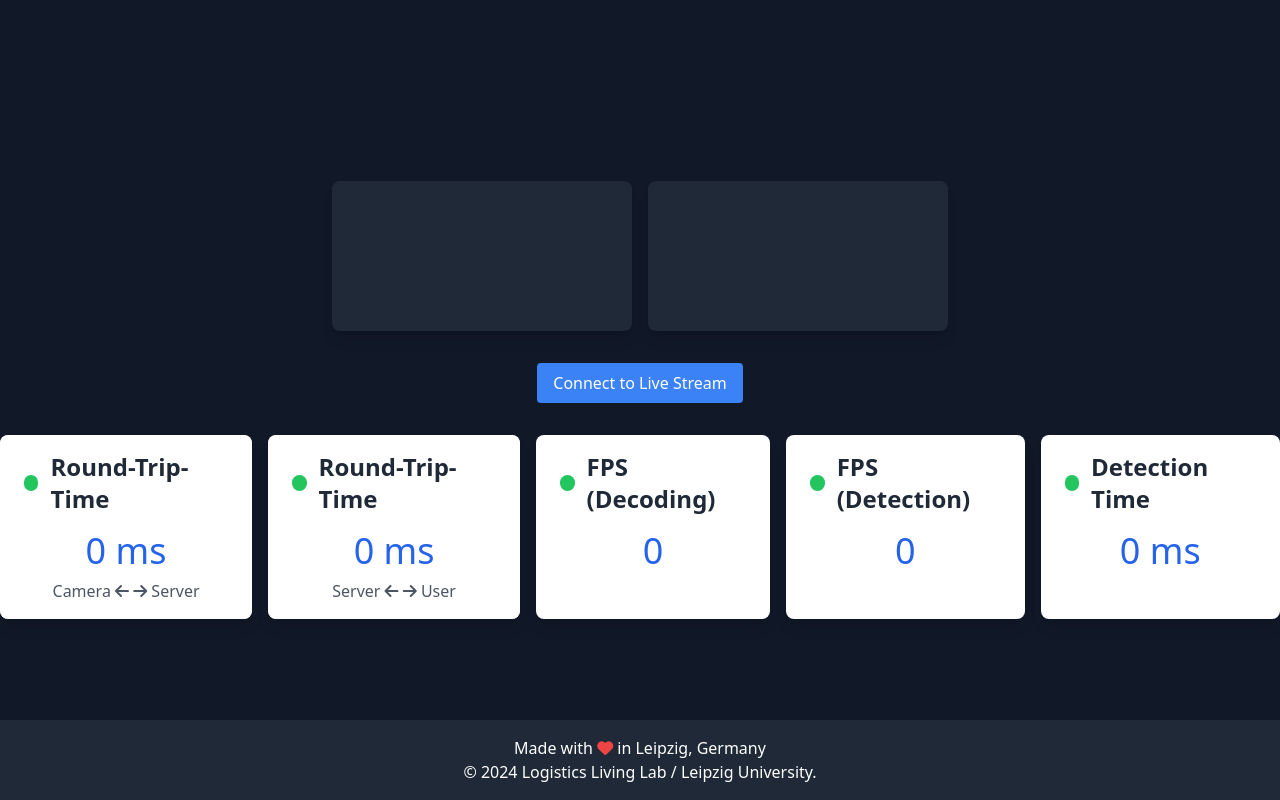
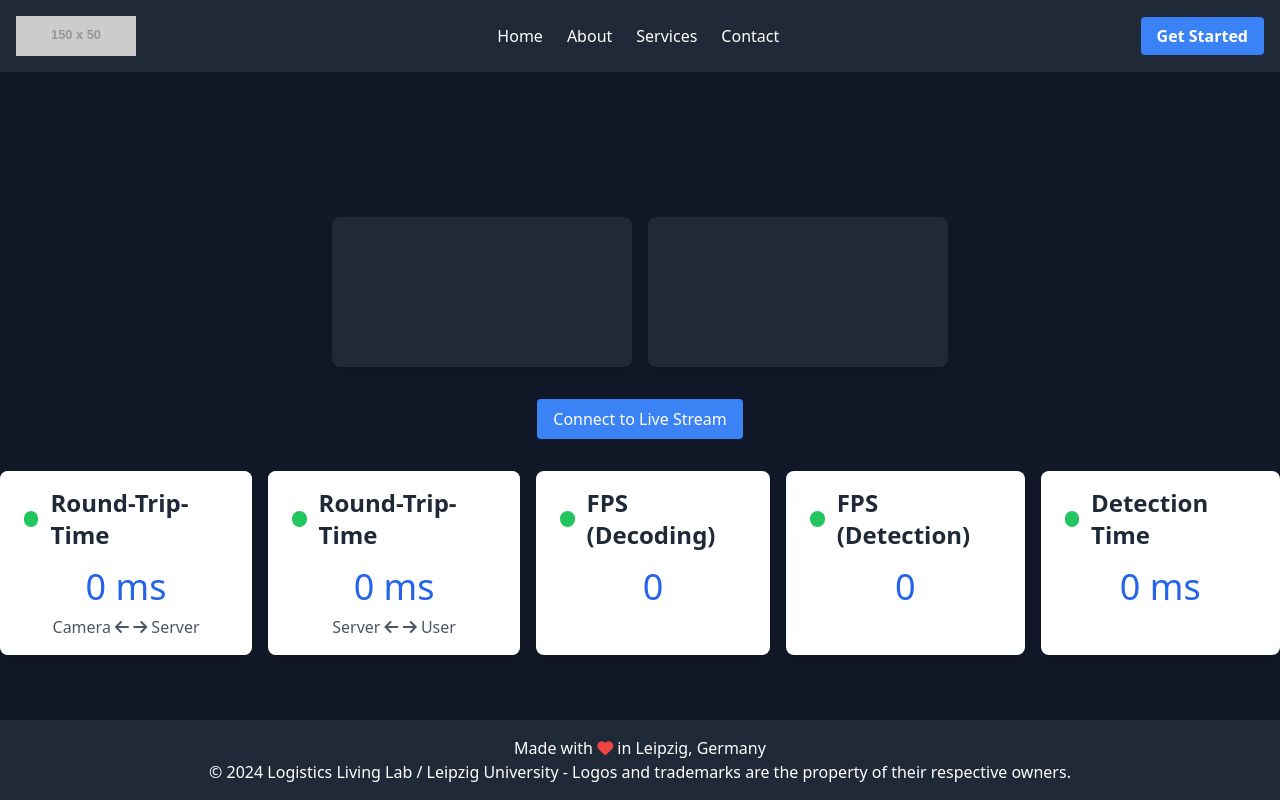
Before and after one commit to Logistics-Living-Lab/tri5g-webrtc-server, a plain HTML site: page html-files/tailwind-ui.html in a window 1280 px wide. Drawn offline with nearby package versions, Linux system fonts and the light colour scheme; no server answers; placeholder pictures from the web are drawn by us.

Commit message:
- added header

```diff
--- a/html-files/tailwind-ui.html
+++ b/html-files/tailwind-ui.html
@@ -10,7 +10,33 @@
     <script src="https://code.jquery.com/jquery-3.7.1.min.js"></script>
     <script src="app.js"></script>
 </head>
-<body class="bg-gray-900 flex flex-col items-center justify-center h-screen">
+<body class="bg-gray-900 flex flex-col min-h-screen">
+<!-- Header -->
+<header class="bg-gray-800 text-white py-4">
+    <div class="container mx-auto flex items-center justify-between px-4">
+        <!-- Logo -->
+        <div class="flex-shrink-0">
+            <a href="/">
+                <img src="https://via.placeholder.com/150x50?text=Logo" alt="Logo" class="h-10">
+            </a>
+        </div>
+        <!-- Navigation -->
+        <nav class="hidden md:flex space-x-6">
+            <a href="#" class="hover:underline">Home</a>
+            <a href="#" class="hover:underline">About</a>
+            <a href="#" class="hover:underline">Services</a>
+            <a href="#" class="hover:underline">Contact</a>
+        </nav>
+        <!-- CTA Button -->
+        <div>
+            <a href="#" class="bg-blue-500 hover:bg-blue-600 text-white font-bold py-2 px-4 rounded">
+                Get Started
+            </a>
+        </div>
+    </div>
+</header>
+
+<div class="flex flex-col flex-grow items-center justify-center">
     <div class="flex space-x-4">
         <div class="bg-gray-800 shadow-lg rounded-lg overflow-hidden w-1/2">
             <video class="w-full" width="1920" height="1080" id="video01" autoplay="true" playsinline="true"></video>
@@ -97,9 +123,11 @@
             </div>
         </div>
     </div>
+</div>
 <footer class="bg-gray-800 text-white text-center py-4 w-full absolute bottom-0">
     <p>Made with <i class="fas fa-heart text-red-500"></i> in Leipzig, Germany</p>
-    <p>&copy; 2024 Logistics Living Lab / Leipzig University.</p>
+    <p>&copy; 2024 Logistics Living Lab / Leipzig University - Logos and trademarks are the property of their
+        respective owners.</p>
 </footer>
 </body>
 </html>
```
Lines whose indentation alone changed are shown as unchanged.
